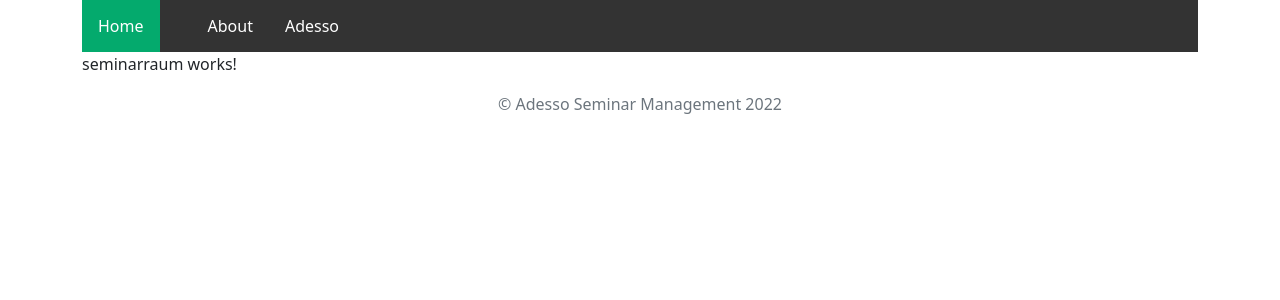
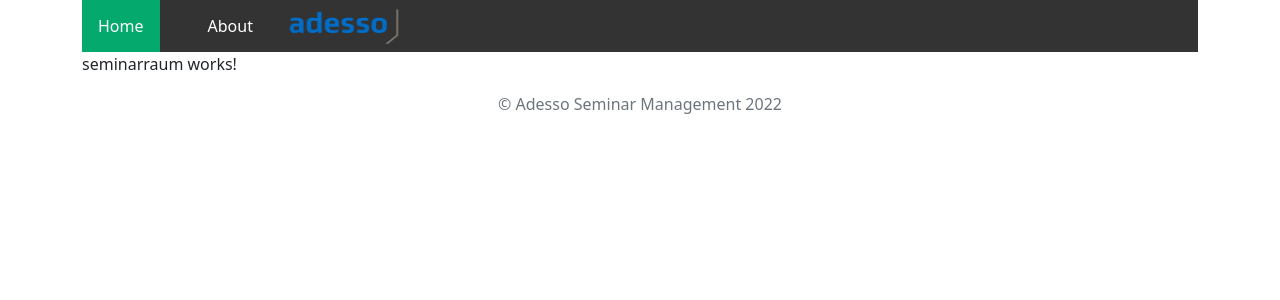
Before and after one commit to Parwand/adesso-seminar-management-frontend, an Angular app: page / in a window 1280 px wide. Shown: the top 300 px of the page. Built offline with nearby package versions, Linux system fonts and the light colour scheme.

Commit message:
added image 'adesso-log.svg.png' and updated header html component

```diff
--- a/src/app/components/header/header.component.html
+++ b/src/app/components/header/header.component.html
@@ -2,5 +2,5 @@
     <li><a class="active">Home</a></li>
     <li><a href="/seminarraum"></a></li>
     <li><a href="/about">About</a></li>
-    <li><a href="https://www.adesso.de" target="_blank">Adesso</a></li>
+    <a href="https://www.adesso.de" target="_blank"><img src="assets/img/adesso-log.svg.png" width="150" height="50"></a>
 </ul>
```
Also changed, not shown: src/assets/img/adesso-log.svg.png (added).
